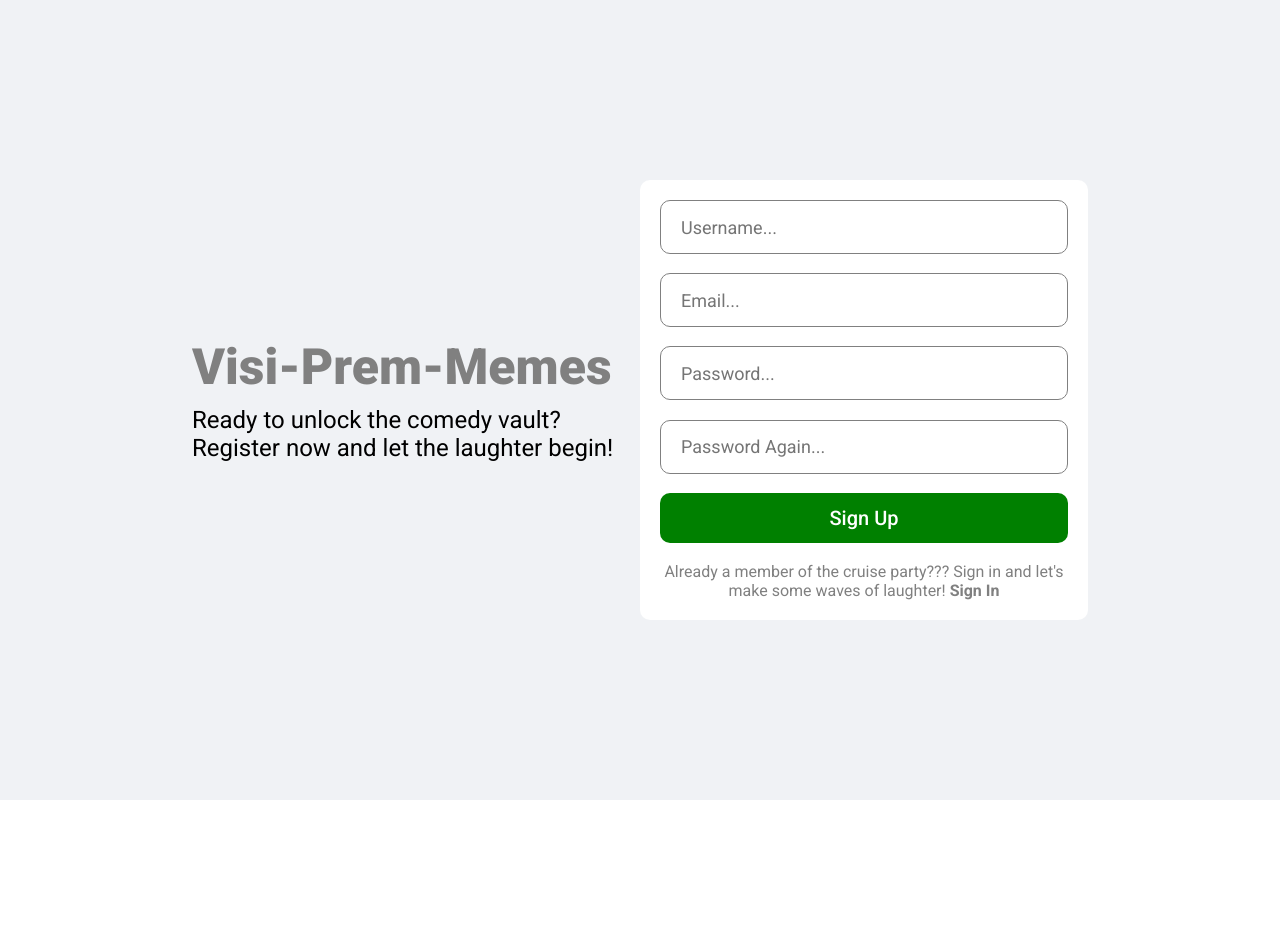
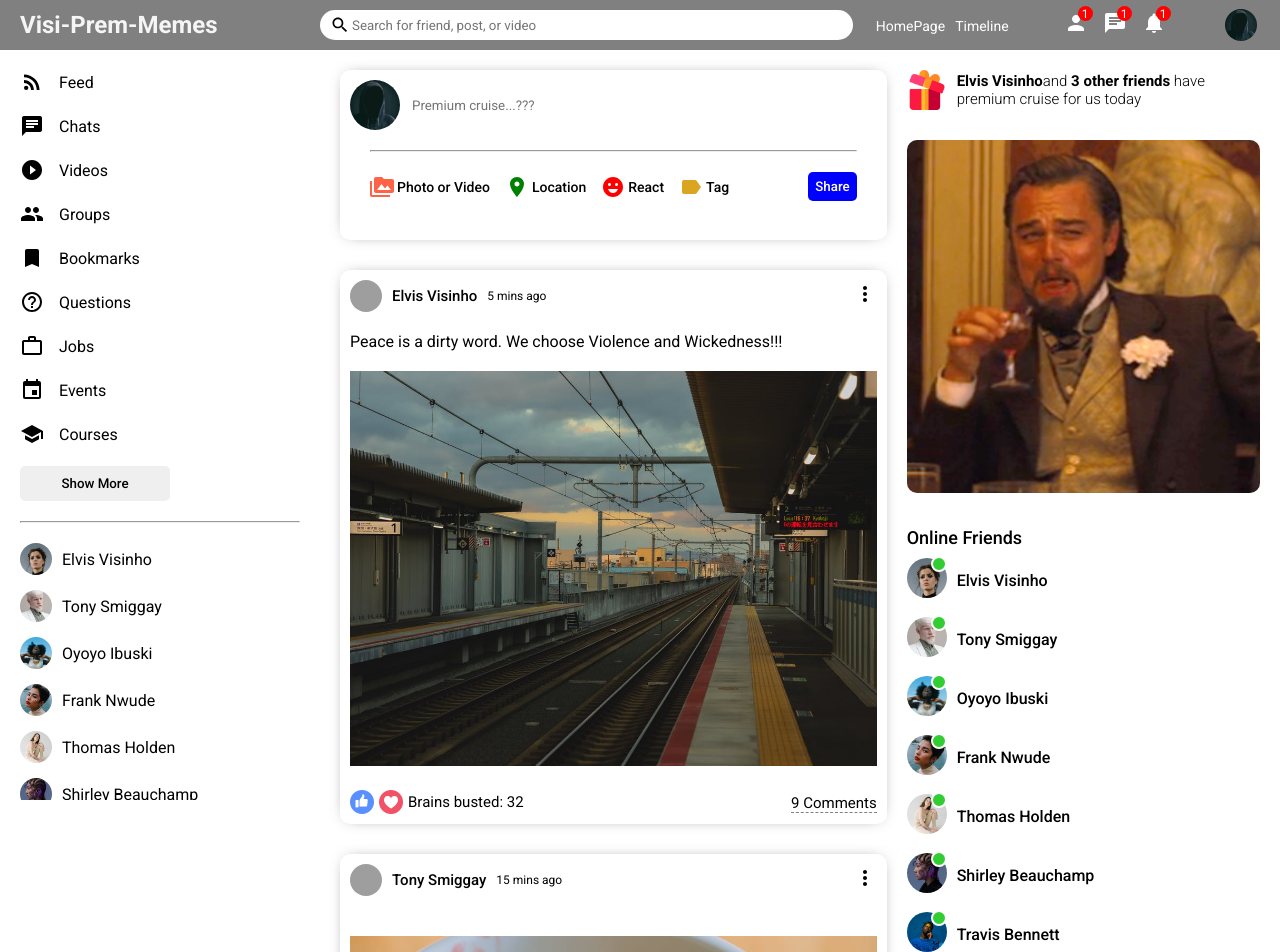
Before and after one commit to Visinho/Visi-Prem-Memes-Frontend, a React (Create React App) app: page / in a window 1280 px wide. Shown: the top 952 px of the page. Before the commit the page ends 800 px from the top, so only its background shows below. Built offline with nearby package versions, Linux system fonts and the light colour scheme; grey boxes are pictures that could not be loaded.

Commit message:
Fetched data from dummy API

```diff
--- a/package.json
+++ b/package.json
@@ -10,6 +10,7 @@
     "@testing-library/user-event": "^13.5.0",
     "react": "^18.2.0",
     "react-dom": "^18.2.0",
+    "react-router-dom": "^6.15.0",
     "react-scripts": "5.0.1",
     "web-vitals": "^2.1.4"
   },
@@ -36,5 +37,6 @@
       "last 1 firefox version",
       "last 1 safari version"
     ]
-  }
+  },
+  "proxy": "http://localhost:8080/api"
 }
--- a/public/index.html
+++ b/public/index.html
@@ -8,7 +8,7 @@
       content="Web site created using create-react-app"
     />
     <link href="https://fonts.googleapis.com/css2?family=Poppins:wght@300;400;500;600&family=Roboto:ital,wght@0,100;0,300;0,400;0,500;0,700;0,900;1,500&display=swap" rel="stylesheet">
-    <link rel="stylesheet" href="styles.css" />
+    <link rel="stylesheet" href="http://localhost:3000/assets/styles.css" />
     <title>Visi-Prem-Memes</title>
   </head>
   <body>
--- a/src/App.js
+++ b/src/App.js
@@ -2,15 +2,18 @@ import Profile from "./pages/profile/Profile";
 import Home from "./pages/home/Home";
 import Login from "./pages/login/Login";
 import Register from "./pages/register/Register";
+import { BrowserRouter as Router, Route, Routes } from 'react-router-dom';
 
 function App() {
   return (
-    <>
-      {/* <Home /> */}
-      {/* <Profile /> */}
-      {/* <Login /> */}
-      <Register />
-    </>
+    <Router>
+      <Routes>
+        <Route path="/" element={<Home />} />
+        <Route path="/profile/:username" element={<Profile />} />
+        <Route path="/login" element={<Login />} />
+        <Route path="/register" element={<Register />} />
+      </Routes>
+    </Router>
   );
 }
 
--- a/src/components/friends/Friends.jsx
+++ b/src/components/friends/Friends.jsx
@@ -2,10 +2,11 @@ import React from "react";
 import "./friends.css";
 
 const Friends = ({ user }) => {
+  const PF = process.env.REACT_APP_PUBLIC_FOLDER;
   return (
     <div>
       <li className="sidebarFriend">
-        <img className="sidebarFriendImg" src={user.profilePicture} alt="1" />
+        <img className="sidebarFriendImg" src={PF+user.profilePicture} alt="1" />
         <span className="sidebarFriendName">{user.username}</span>
       </li>
     </div>
--- a/src/components/online/Online.jsx
+++ b/src/components/online/Online.jsx
@@ -2,13 +2,14 @@ import React from "react";
 import "./online.css";
 
 const Online = ({ user }) => {
+  const PF = process.env.REACT_APP_PUBLIC_FOLDER;
   return (
     <div>
       <li className="rightbarFriend">
         <div className="rightbarProfileImgContainer">
           <img
             className="rightbarProfileImg"
-            src={user.profilePicture}
+            src={PF+user.profilePicture}
             alt=""
           />
           <span className="rightbarOnline"></span>
--- a/src/components/post/Post.jsx
+++ b/src/components/post/Post.jsx
@@ -6,6 +6,7 @@ import { Users } from "../../dummyData";
 const Post = ({ post }) => {
   const [like, setLike] = useState(post.like);
   const [isLiked, setIsLiked] = useState(false);
+  const PF = process.env.REACT_APP_PUBLIC_FOLDER;
 
   const LikeHandler = () => {
     setLike(isLiked ? like - 1 : like + 1);
@@ -35,7 +36,7 @@ const Post = ({ post }) => {
           <span className="postText">{post?.desc}</span>
           <img
             className="postImg"
-            src="assets/person/indianman.JPG"
+            src={PF+post.photo}
             alt="empty"
           />
         </div>
@@ -43,13 +44,13 @@ const Post = ({ post }) => {
           <div className="postBottomLeft">
             <img
               className="likeIcon"
-              src="assets/like.png"
+              src={`${PF}like.png`}
               alt="Like"
               onClick={LikeHandler}
             />
             <img
               className="likeIcon"
-              src="assets/heart.png"
+              src={`${PF}heart.png`}
               alt="heart"
               onClick={LikeHandler}
             />
--- a/src/components/rightbar/Rightbar.jsx
+++ b/src/components/rightbar/Rightbar.jsx
@@ -4,6 +4,8 @@ import { Users } from "../../dummyData";
 import Online from "../online/Online";
 
 const Rightbar = ({ profile }) => {
+  const PF = process.env.REACT_APP_PUBLIC_FOLDER;
+
   const HomeRightbar = () => {
     return (
       <>
@@ -55,7 +57,7 @@ const Rightbar = ({ profile }) => {
         <div className="rightbarFollowings">
           <div className="rightbarFollowing">
             <img
-              src="assets/person/default.jpg"
+              src={`${PF}person/default.jpg`}
               alt=""
               className="rightbarFollowingImg"
             />
@@ -63,7 +65,7 @@ const Rightbar = ({ profile }) => {
           </div>
           <div className="rightbarFollowing">
             <img
-              src="assets/person/default.jpg"
+              src={`${PF}person/default.jpg`}
               alt=""
               className="rightbarFollowingImg"
             />
@@ -71,7 +73,7 @@ const Rightbar = ({ profile }) => {
           </div>
           <div className="rightbarFollowing">
             <img
-              src="assets/person/default.jpg"
+              src={`${PF}person/default.jpg`}
               alt=""
               className="rightbarFollowingImg"
             />
@@ -79,7 +81,7 @@ const Rightbar = ({ profile }) => {
           </div>
           <div className="rightbarFollowing">
             <img
-              src="assets/person/default.jpg"
+              src={`${PF}person/default.jpg`}
               alt=""
               className="rightbarFollowingImg"
             />
@@ -87,7 +89,7 @@ const Rightbar = ({ profile }) => {
           </div>
           <div className="rightbarFollowing">
             <img
-              src="assets/person/default.jpg"
+              src={`${PF}person/default.jpg`}
               alt=""
               className="rightbarFollowingImg"
             />
@@ -95,7 +97,7 @@ const Rightbar = ({ profile }) => {
           </div>
           <div className="rightbarFollowing">
             <img
-              src="assets/person/default.jpg"
+              src={`${PF}person/default.jpg`}
               alt=""
               className="rightbarFollowingImg"
             />
@@ -103,7 +105,7 @@ const Rightbar = ({ profile }) => {
           </div>
           <div className="rightbarFollowing">
             <img
-              src="assets/person/default.jpg"
+              src={`${PF}person/default.jpg`}
               alt=""
               className="rightbarFollowingImg"
             />
@@ -111,7 +113,7 @@ const Rightbar = ({ profile }) => {
           </div>
           <div className="rightbarFollowing">
             <img
-              src="assets/person/default.jpg"
+              src={`${PF}person/default.jpg`}
               alt=""
               className="rightbarFollowingImg"
             />
--- a/src/components/topbar/Topbar.jsx
+++ b/src/components/topbar/Topbar.jsx
@@ -1,12 +1,15 @@
 import React from "react";
 import "./topbar.css";
 import { Search, Person, Chat, Notifications } from "@material-ui/icons";
+import { Link } from "react-router-dom";
 
 const Topbar = () => {
   return (
     <div className="topbarContainer">
       <div className="topbarLeft">
-        <span className="logo">Visi-Prem-Memes</span>
+        <Link to="/" style={{textDecoration:"none"}}>
+          <span className="logo">Visi-Prem-Memes</span>
+        </Link>
       </div>
       <div className="topbarCenter">
         <div className="searchbar">
--- a/src/dummyData.js
+++ b/src/dummyData.js
@@ -1,52 +1,52 @@
 export const Users = [
   {
     id:1,
-    profilePicture: "assets/person/1.jpeg",
+    profilePicture: "person/1.jpeg",
     username: "Elvis Visinho",
   },
   {
     id:2,
-    profilePicture: "assets/person/2.jpeg",
+    profilePicture: "person/2.jpeg",
     username: "Tony Smiggay",
   },
   {
     id:3,
-    profilePicture: "assets/person/3.jpeg",
+    profilePicture: "person/3.jpeg",
     username: "Oyoyo Ibuski",
   },
   {
     id:4,
-    profilePicture: "assets/person/4.jpeg",
+    profilePicture: "person/4.jpeg",
     username: "Frank Nwude",
   },
   {
     id:5,
-    profilePicture: "assets/person/5.jpeg",
+    profilePicture: "person/5.jpeg",
     username: "Thomas Holden",
   },
   {
     id:6,
-    profilePicture: "assets/person/6.jpeg",
+    profilePicture: "person/6.jpeg",
     username: "Shirley Beauchamp",
   },
   {
     id:7,
-    profilePicture: "assets/person/7.jpeg",
+    profilePicture: "person/7.jpeg",
     username: "Travis Bennett",
   },
   {
     id:8,
-    profilePicture: "assets/person/8.jpeg",
+    profilePicture: "person/8.jpeg",
     username: "Kristen Thomas",
   },
   {
     id:9,
-    profilePicture: "assets/person/9.jpeg",
+    profilePicture: "person/9.jpeg",
     username: "Gary Duty",
   },
   {
     id:10,
-    profilePicture: "assets/person/10.jpeg",
+    profilePicture: "person/10.jpeg",
     username: "Safak Kocaoglu",
   },
 ];
@@ -55,7 +55,7 @@ export const Posts = [
   {
     id: 1,
     desc: "Peace is a dirty word. We choose Violence and Wickedness!!!",
-    photo: "assets/post/1.jpeg",
+    photo: "post/1.jpeg",
     date: "5 mins ago",
     userId: 1,
     like: 32,
@@ -63,7 +63,7 @@ export const Posts = [
   },
   {
     id: 2,
-    photo: "assets/post/2.jpeg",
+    photo: "post/2.jpeg",
     date: "15 mins ago",
     userId: 2,
     like: 2,
@@ -72,7 +72,7 @@ export const Posts = [
   {
     id: 3,
     desc: "Every moment is a fresh beginning.",
-    photo: "assets/post/3.jpeg",
+    photo: "post/3.jpeg",
     date: "1 hour ago",
     userId: 3,
     like: 61,
@@ -80,7 +80,7 @@ export const Posts = [
   },
   {
     id: 4,
-    photo: "assets/post/4.jpeg",
+    photo: "post/4.jpeg",
     date: "4 hours ago",
     userId: 4,
     like: 7,
@@ -88,7 +88,7 @@ export const Posts = [
   },
   {
     id: 5,
-    photo: "assets/post/5.jpeg",
+    photo: "post/5.jpeg",
     date: "5 hours ago",
     userId: 5,
     like: 23,
@@ -96,7 +96,7 @@ export const Posts = [
   },
   {
     id: 6,
-    photo: "assets/post/6.jpeg",
+    photo: "post/6.jpeg",
     date: "1 day ago",
     userId: 6,
     like: 44,
@@ -105,7 +105,7 @@ export const Posts = [
   {
     id: 7,
     desc: "Never regret anything that made you smile.",
-    photo: "assets/post/7.jpeg",
+    photo: "post/7.jpeg",
     date: "2 days ago",
     userId: 7,
     like: 52,
@@ -113,7 +113,7 @@ export const Posts = [
   },
   {
     id: 8,
-    photo: "assets/post/8.jpeg",
+    photo: "post/8.jpeg",
     date: "3 days ago",
     userId: 8,
     like: 15,
@@ -122,7 +122,7 @@ export const Posts = [
   {
     id: 9,
     desc: "Change the world by being yourself.",
-    photo: "assets/post/9.jpeg",
+    photo: "post/9.jpeg",
     date: "5 days ago",
     userId: 9,
     like: 11,
@@ -130,7 +130,7 @@ export const Posts = [
   },
   {
     id: 10,
-    photo: "assets/post/10.jpeg",
+    photo: "post/10.jpeg",
     date: "1 week ago",
     userId: 10,
     like: 104,
--- a/src/pages/profile/Profile.jsx
+++ b/src/pages/profile/Profile.jsx
@@ -6,6 +6,7 @@ import Feed from "../../components/feed/Feed";
 import "./profile.css";
 
 const Profile = () => {
+  const PF = process.env.REACT_APP_PUBLIC_FOLDER;
   return (
     <>
     <Topbar />
@@ -16,12 +17,12 @@ const Profile = () => {
           <div className="profileCover">
             <img
               className="profileCoverImg"
-              src="assets/post/3.jpeg"
+              src={`${PF}post/3.jpeg`}
               alt=""
             />
             <img
               className="profileUserImg"
-              src="assets/person/default.jpg"
+              src={`${PF}person/7.jpeg`}
               alt=""
             />
           </div>
```
Also changed, not shown: public/assets/styles.css (renamed from public/styles.css), 2 other files (tests, documents, lock files or other folders).
